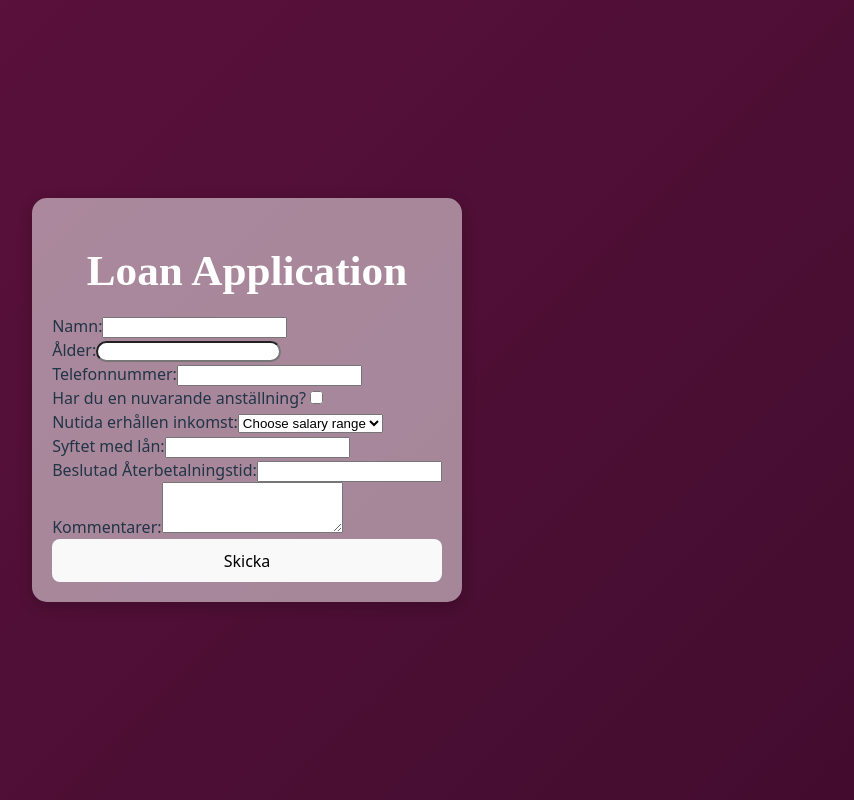
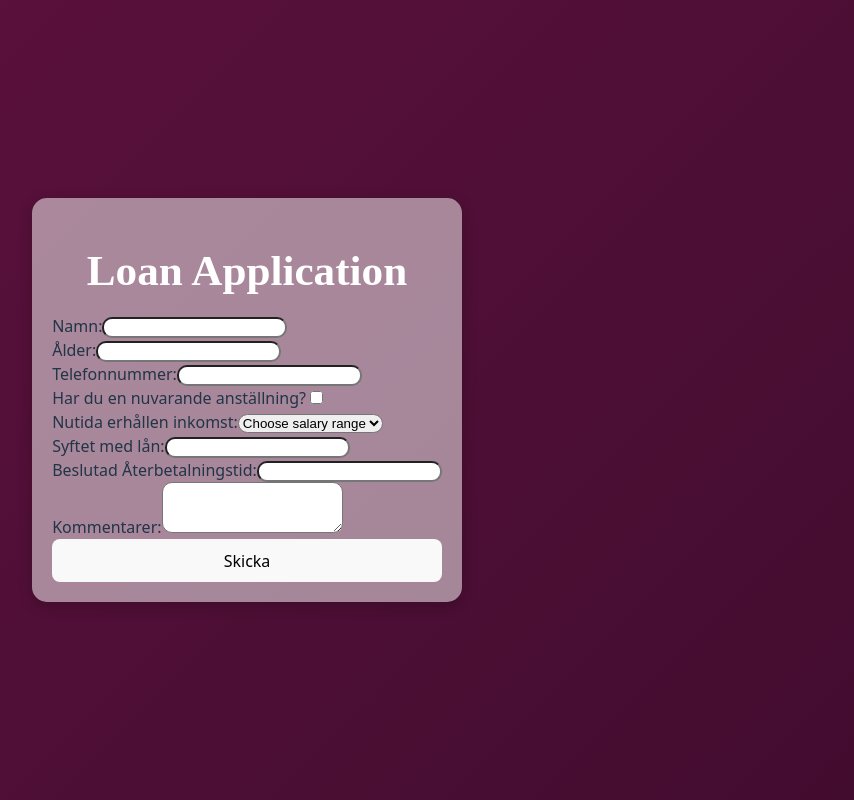
Before and after one commit to idasoderlund/vite-LoanForm, a React (Vite) app: page / in a window 1280 px wide. Shown: the whole page, without its empty margins (393-1247 px from the left). Built offline with nearby package versions, Linux system fonts and the light colour scheme; a web font is replaced by a local one.

Commit message:
added css border-radius to inputs

```diff
--- a/src/Components/LoanForm.jsx
+++ b/src/Components/LoanForm.jsx
@@ -60,6 +60,7 @@ const LoanForm = () => {
             Namn:
           </label>
           <input
+            style={{ borderRadius: "10px" }}
             type="text"
             id="name"
             name="name"
@@ -75,7 +76,7 @@ const LoanForm = () => {
             Ålder:
           </label>
           <input
-            style={{ borderRadius: "17px" }}
+            style={{ borderRadius: "10px" }}
             type="number"
             id="age"
             name="age"
@@ -91,6 +92,7 @@ const LoanForm = () => {
             Telefonnummer:
           </label>
           <input
+            style={{ borderRadius: "10px" }}
             type="tel"
             id="phone"
             name="phone"
@@ -108,6 +110,7 @@ const LoanForm = () => {
             Har du en nuvarande anställning?
           </label>
           <input
+            style={{ borderRadius: "10px" }}
             type="checkbox"
             id="employment"
             name="employment"
@@ -123,6 +126,7 @@ const LoanForm = () => {
           </label>
 
           <select
+            style={{ borderRadius: "10px" }}
             id="salaryRange"
             name="salaryRange"
             value={formData.salaryRange}
@@ -142,6 +146,7 @@ const LoanForm = () => {
             Syftet med lån:
           </label>
           <input
+            style={{ borderRadius: "10px" }}
             type="text"
             id="purpose"
             name="purpose"
@@ -156,6 +161,7 @@ const LoanForm = () => {
             Beslutad Återbetalningstid:
           </label>
           <input
+            style={{ borderRadius: "10px" }}
             type="number"
             id="repayment-period"
             name="repaymentPeriod"
@@ -170,6 +176,7 @@ const LoanForm = () => {
             Kommentarer:
           </label>
           <textarea
+            style={{ borderRadius: "10px" }}
             id="comments"
             name="comments"
             value={formData.comments}
```
